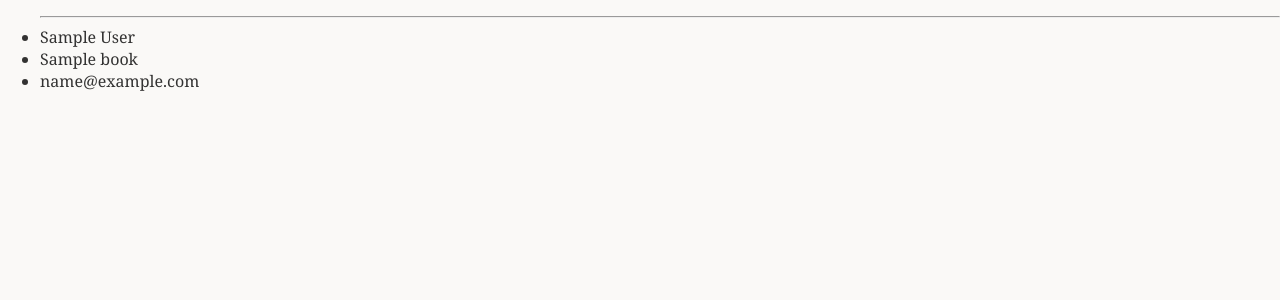
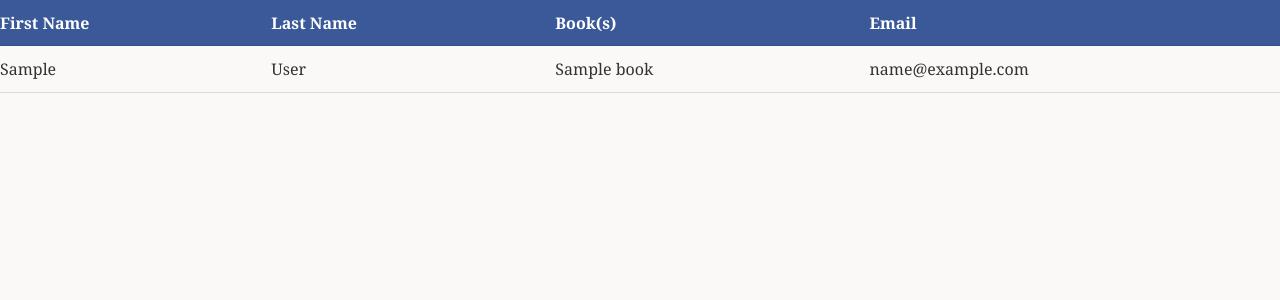
Before and after one commit to KNaiskes/books-swapping, a Django app: page /books/owners/1/ in a window 1280 px wide. Shown: the top 300 px of the page. Run offline with Django 3.2, Linux system fonts and the light colour scheme; tables that the repository leaves empty hold one stand-in row (values such as "Sample post").

Commit message:
Replace ul tag with table tag in owner_details.html

```diff
--- a/books/templates/books/owner_details.html
+++ b/books/templates/books/owner_details.html
@@ -2,15 +2,23 @@
 
 {% block content %}
 
-<ul>
-  <hr/>
-  <li>{{owner.first_name}} {{owner.last_name}}</li>
+<table>
+  <tr>
+    <th>First Name</th>
+    <th>Last Name</th>
+    <th>Book(s)</th>
+    <th>Email</th>
+  </tr>
+  <tr>
+  <td>{{owner.first_name}}</td>
+  <td>{{owner.last_name}}</td>
 
   {% for book in owner.books.all %}
-  <li>{{book.title}}</li>
+  <td>{{book.title}}</td>
   {% endfor %}
 
-  <li>{{owner.email}}</li>
-</ul>
+  <td>{{owner.email}}</td>
+  </tr>
+</table>
 
 {% endblock content %}
```
